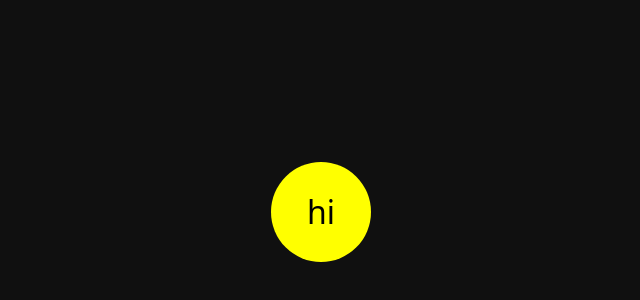
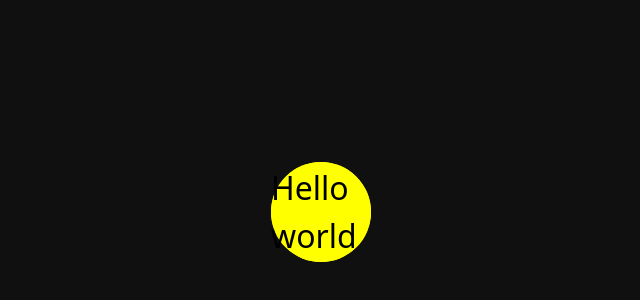
Before and after one commit to mnraza-dev/NextJS_Mastery, a Next.js app in the folder Animations/demos/: page / in a window 1280 px wide. Shown: the part 108-408 px from the top of the page, without its empty margins (319-959 px from the left). Built offline with nearby package versions, Linux system fonts and the light colour scheme.

Commit message:
motion.div added

```diff
--- a/Animations/demos/app/page.tsx
+++ b/Animations/demos/app/page.tsx
@@ -1,10 +1,17 @@
 import React from 'react'
-import motion from 'motion/react'
+import {motion} from 'motion/react'
 const Home = () => {
   return (
     <div>
       <div className="box">
-        hi
+        <motion.div
+          className="box"
+          initial={{ opacity: 0 }}
+          animate={{ opacity: 1 }}
+          transition={{ duration: 1 }}
+        >
+          Hello world
+        </motion.div>
       </div>
     </div>
   )
```
